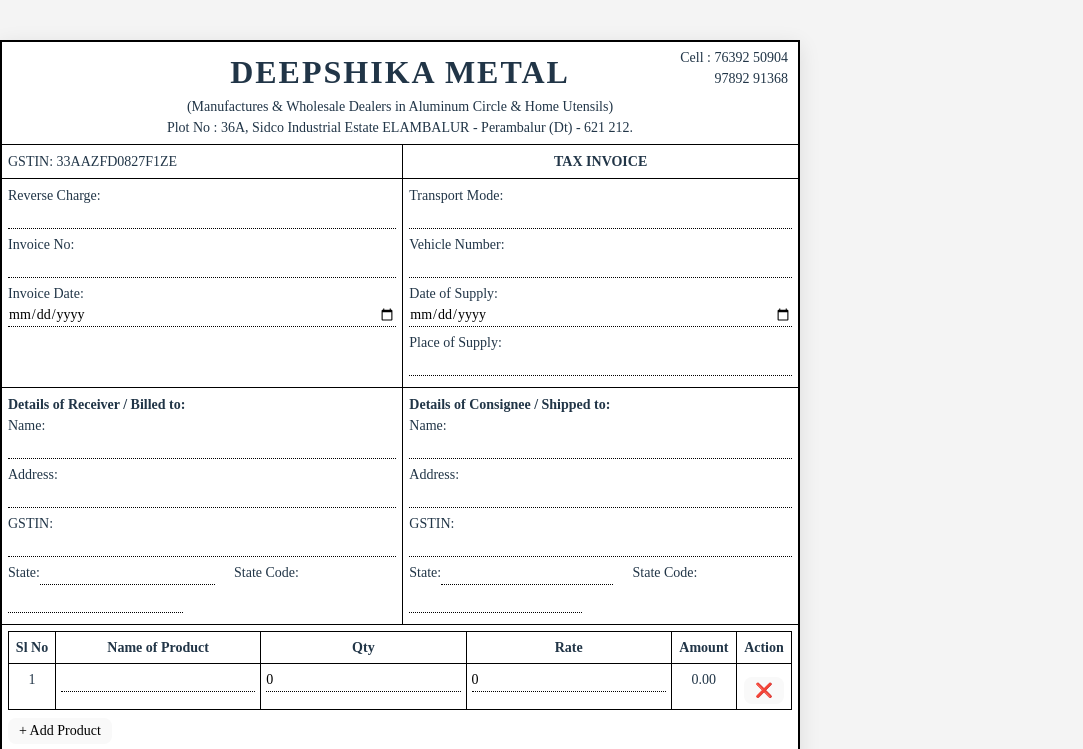
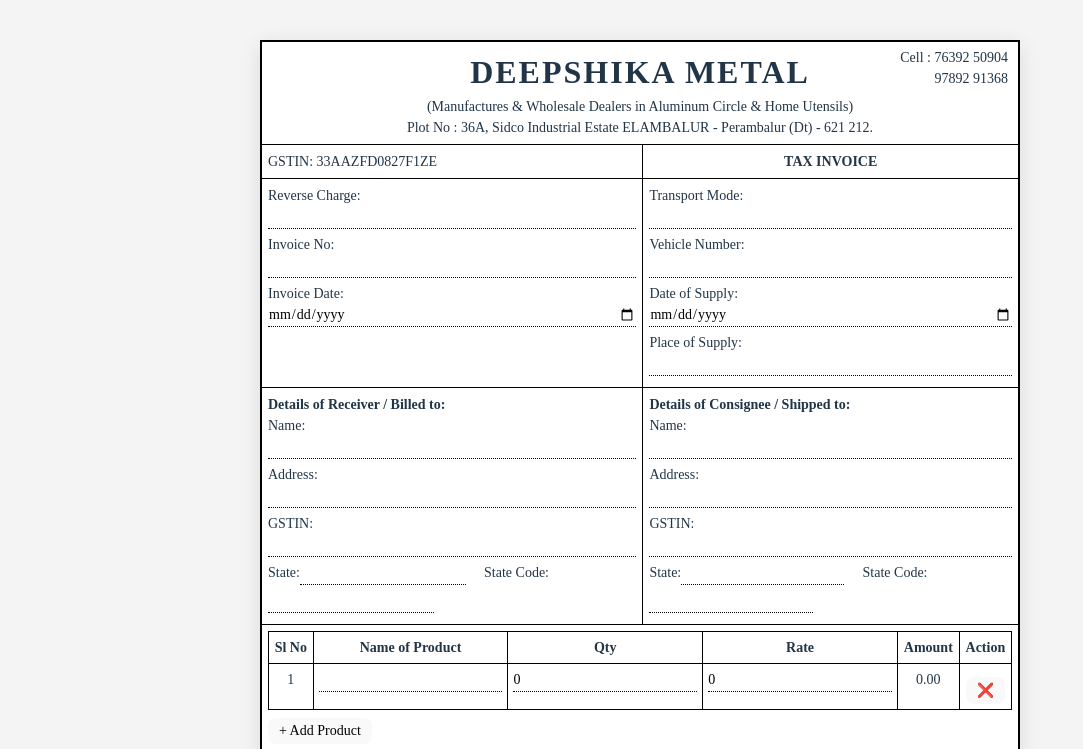
Before and after one commit to abul28/BillBook, a React (Vite) app: page / in a window 1280 px wide. Shown: the top 749 px of the page, without its empty margins (0-1083 px from the left). Built offline with nearby package versions, Linux system fonts and the light colour scheme.

Commit message:
Ready for deployment

```diff
--- a/src/styles/Invoice.css
+++ b/src/styles/Invoice.css
@@ -3,13 +3,17 @@
 body {
   background: #f4f4f4;
   margin: 0;
+  display: flex;
+  justify-content: center;  /* Force horizontal center */
 }
 
 .invoice-wrapper {
-  width: 800px;
-  margin: 40px auto;
+  width: 95%;
+  max-width: 800px;
+  margin: 40px auto;   /* This centers it */
   background: #fff;
   box-shadow: 0 5px 20px rgba(0,0,0,0.1);
+  display: block;
 }
 
 table {
@@ -121,6 +125,7 @@ input[type="date"]:invalid {
 @media print {
 
   body {
+    display: block;
     margin: 0;
     background: white;
   }
@@ -139,8 +144,7 @@ input[type="date"]:invalid {
   }
 
   .invoice-wrapper {
-    width: 194mm;
-    min-height: 270mm;
+    width: 190mm;
     margin: 0 auto;
     box-shadow: none;
   }
```
